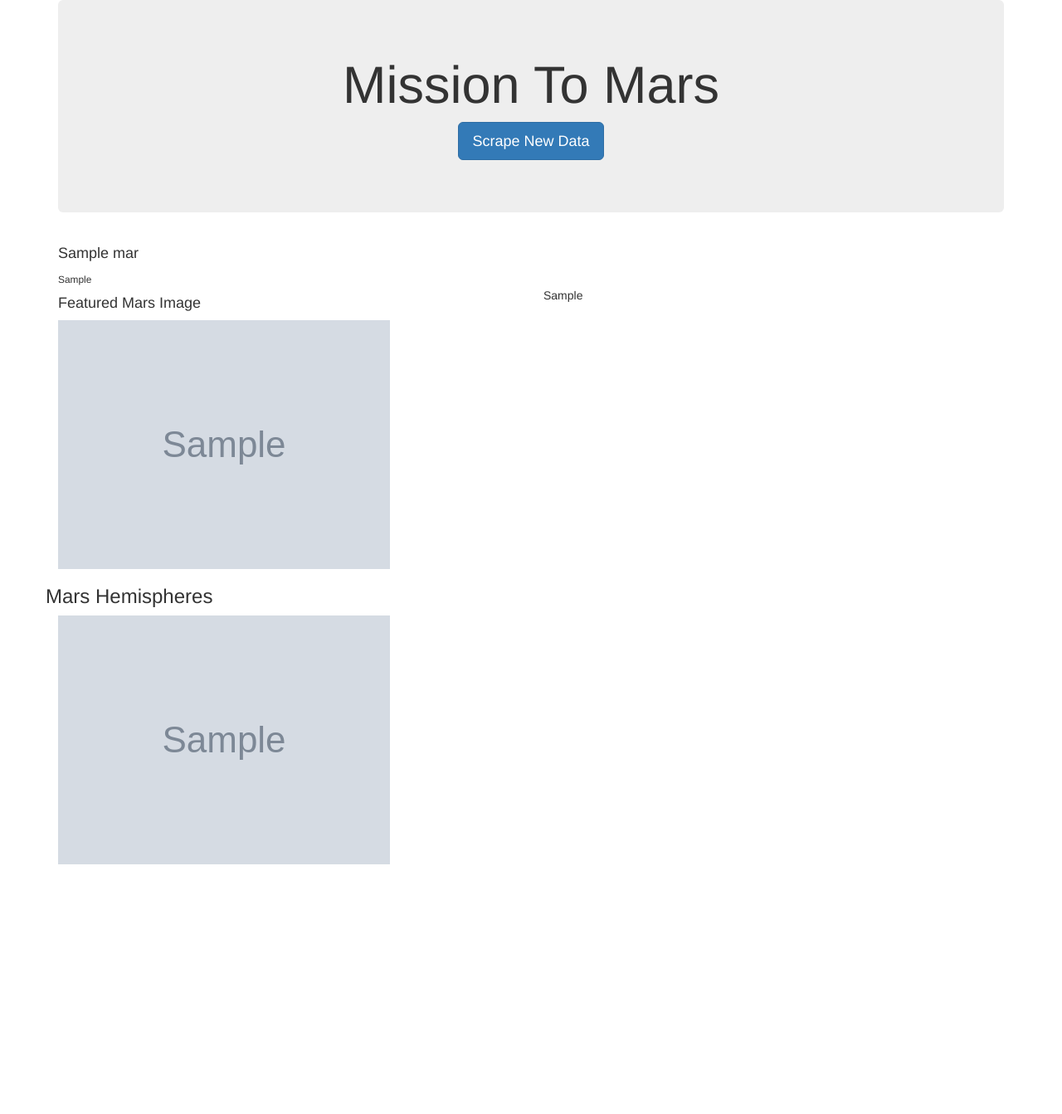
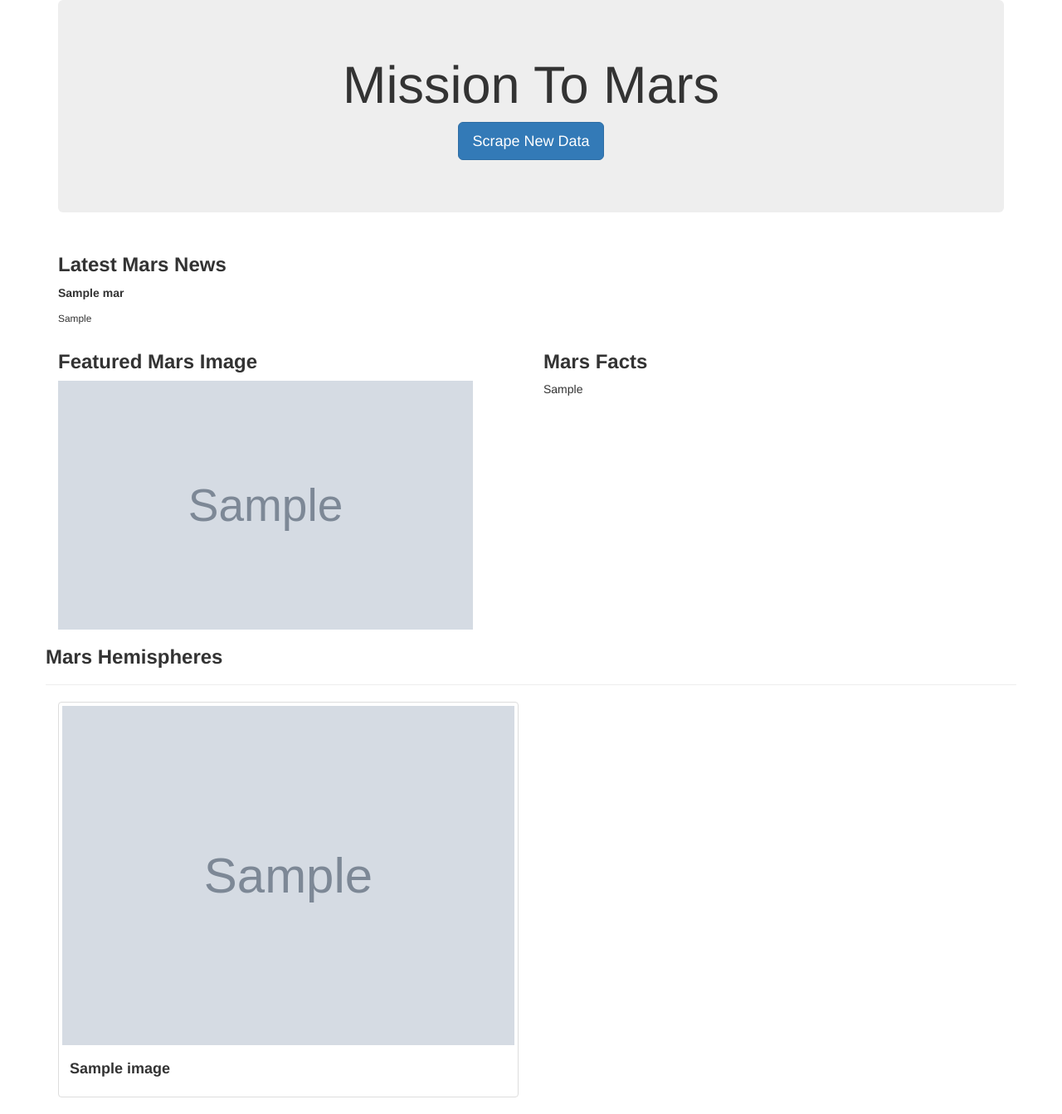
Before and after one commit to FernB/web-scraping-challenge, a Flask app: page / in a window 1280 px wide. Shown: the whole page at 83% size. Before the commit the page ends 1042 px from the top, so only its background shows below. Run offline with Flask 2, Linux system fonts and the light colour scheme; grey boxes marked "Sample" are stand-in pictures; a database or web service that is not in the repository returns one stand-in record (values such as "Sample title"); some libraries are stand-ins or nearby versions.

Commit message:
final app

```diff
--- a/scrape_mars.py
+++ b/scrape_mars.py
@@ -16,42 +16,35 @@ def scrape():
     executable_path = {'executable_path': ChromeDriverManager().install()}
     browser = Browser('chrome', **executable_path, headless=False)
 
-    # Visit visitcostarica.herokuapp.com
-
-
+    #visit news site
     browser.visit(news_url)
     html = browser.html
     soup = bs(html, 'lxml')
 
-
+    # find and save title and content of first article
     news_title = soup.find('div', class_="content_title").get_text()
     news_p = soup.find('div', class_='article_teaser_body').get_text()
 
 
-    # Scrape page into Soup
+    # visit image site
+    browser.visit(feature_url)
 
-    browser.visit(feature_url)
+    # find and save link to feature image
     feature_image = browser.links.find_by_partial_href('feature').first['href']
-    # feature_image = feature_image[8:]
 
+    # visit geological site
+    browser.visit(astro_geo_url)
 
-
-
-
-    browser.visit(astro_geo_url)
+    # find all links to image sites
     image_links = browser.find_by_css('.product-item').links.find_by_partial_text('Enhance')
 
+    # create list of urls
     listoflinks = []
     for i in range(4):
         listoflinks.append(image_links[i]['href'])
 
-    # tifflist = {}
-    # for i in listoflinks:
-    #     browser.visit(i)
-    #     tiff = browser.links.find_by_text('Original')
-    #     name = browser.find_by_css('.title').first.value.rstrip('Enhanced').strip()
-    #     tifflist[name] = tiff['href']
 
+    # visit urls and find and save jpeg images
     imglist = []
     for i in listoflinks:
         browser.visit(i)
@@ -64,30 +57,13 @@ def scrape():
         imglist.append(dic)
 
 
-    # tifflist = []
-    # for i in listoflinks:
-    #     browser.visit(i)
-    #     tiff = browser.links.find_by_text('Sample')
-    #     name = browser.find_by_css('.title').first.value.rstrip('Enhanced').strip()
-    #     dic = {}
-    #     dic['title'] = name
-    #     dic['img_url'] = tiff['href']
-
-    #     tifflist.append(dic)
-
-
-
-
+    # pandas scrape comparison table
     tables = pd.read_html(facts_url)
     df = tables[0]
     df.rename(columns=df.iloc[0], inplace=True)
     df.drop([0], inplace=True)
-    html_table = df.to_html(index=False)
-
-
-
-
-
+    # save at html table
+    html_table = df.to_html(index=False, bold_rows=True, col_space=20, classes=["table-striped", "table-bordered", "tstyle"])
 
 
     # Store data in a dictionary
--- a/templates/index.html
+++ b/templates/index.html
@@ -7,6 +7,9 @@
   <meta http-equiv="X-UA-Compatible" content="ie=edge">
   <title>Mission To Mars</title>
   <link rel="stylesheet" href="https://maxcdn.bootstrapcdn.com/bootstrap/3.3.7/css/bootstrap.min.css">
+      <!-- custom css -->
+      <link rel="stylesheet" href="style.css">
+
 </head>
 
 <body>
@@ -19,16 +22,19 @@
 
     <div class="row">
         <div class="col-md-12">
-          <h4 class="heading">{{app_data.news_title}}</h4>
-          <small> {{app_data.news_p}}</small>
+          <h3 class="heading pb-2"><strong>Latest Mars News</strong> </h3>
+          <p><strong>{{app_data.news_title}}</strong></p>
+          <p><small> {{app_data.news_p}}</small></p>
         </div>
     </div>
+
     <div class="row">
         <div class="col-md-6">
-          <h4 class="heading">Featured Mars Image</h4>
-          <img src="{{app_data.feature_image}}" class="img-fluid" alt="Feature Image">
+          <h3 class="heading"><strong>Featured Mars Image</strong></h3>
+          <img src="{{app_data.feature_image}}" class="img-fluid" alt="Feature Image" width="500" height="300">
         </div>
-        <div class="col-md-6">
+        <div class="col-md-6 offset-md-6">
+          <h3 class="heading"><strong>Mars Facts</strong></h3>
 
           {{app_data.data_table|safe}}
 
@@ -36,21 +42,27 @@
         </div>
     </div>
 
-    <div class = "row">
-      <h3>Mars Hemispheres</h3>
+    <div class = "row m-3">
+      <h3 class="heading"><strong>Mars Hemispheres</strong></h3>
+      <hr>
       {% for image in app_data.hemispheres %}
-      <div class="col-md-4">
-
-        <img src="{{image.img_url}}" class="img-fluid" alt="Feature Image">
-        <!-- {{image.img_url}} -->
-      </div>
-      {% endfor %}
+      <div class="col-md-6">
 
 
 
+        <div class="thumbnail m-5">
+          <a href="{{image.img_url}}">
+            <img src="{{image.img_url}}" alt="Lights" style="width:100%">
+            <div class="caption">
+              <h4><strong>{{image.title}}</strong></h4>
+            </div>
+          </a>
+        </div>
 
+        </div>
+      {% endfor %}
 
-    </div>
+      </div>
 
 
   </div>
--- /dev/null
+++ b/templates/style.css
@@ -0,0 +1,3 @@
+.tstyle td, th {
+    padding: 5px;
+}
```
Also changed, not shown: app.py (+6 -7 lines).
